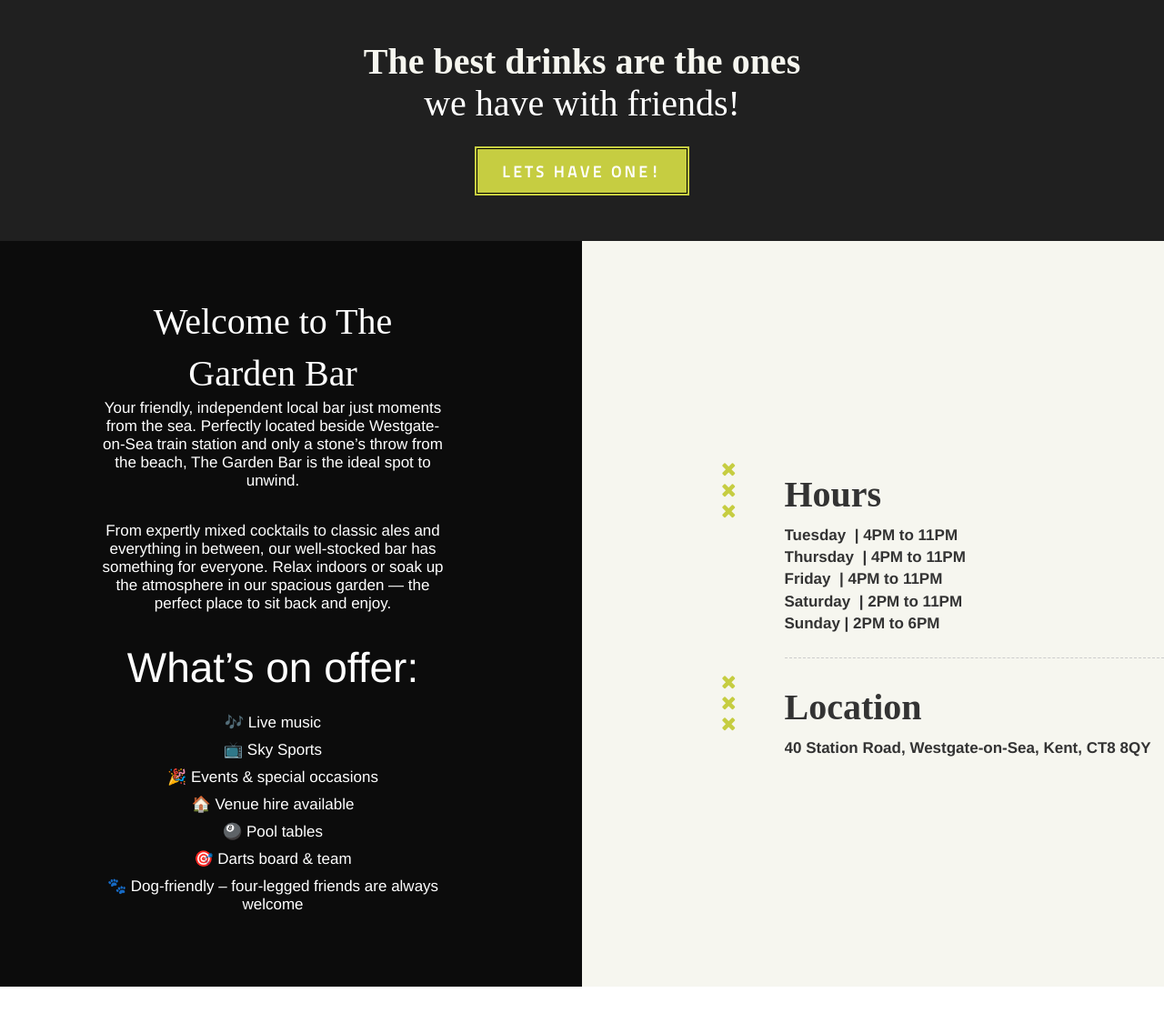
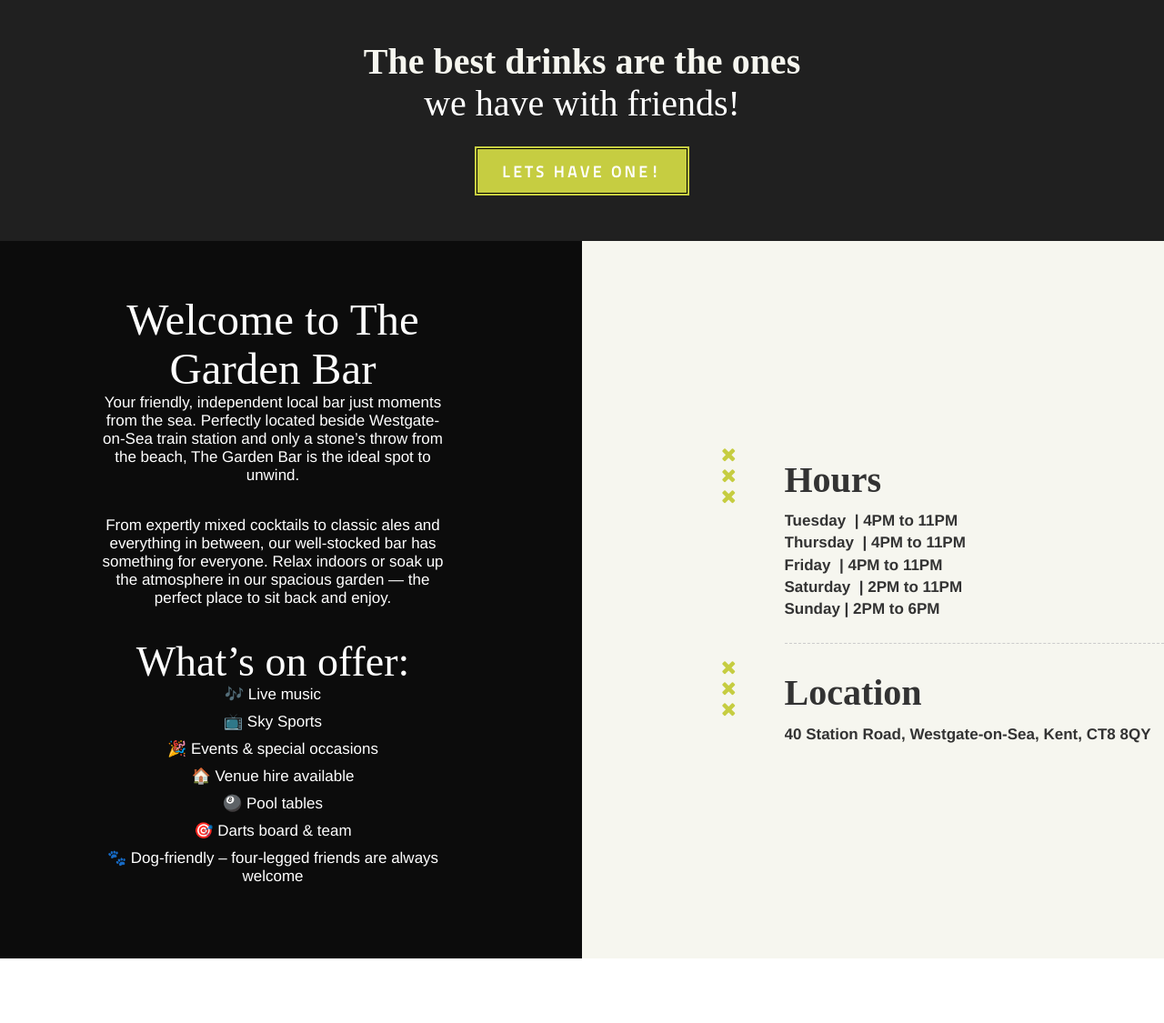
Before and after one commit to elchonger/the-garden-bar, a PHP site: page / in a window 1280 px wide. Shown: the part 956-2081 px from the top of the page at 91% size. Run offline with PHP 8.4, Linux system fonts and the light colour scheme; some web fonts are replaced.

Commit message:
Update index.php

```diff
--- a/index.php
+++ b/index.php
@@ -81,7 +81,7 @@
           <div class="ct-colLeft-inside">
 
 
-            <div class="ct-header">Welcome to The Garden Bar</div>
+            <div class="ct-header"><h2>Welcome to The Garden Bar</h2></div>
            <p class="ct-u-paddingBottom25">
     Your friendly, independent local bar just moments from the sea. Perfectly
     located beside Westgate-on-Sea train station and only a stone’s throw from
@@ -94,7 +94,7 @@
     atmosphere in our spacious garden — the perfect place to sit back and enjoy.
   </p>
 
-  <h3 class="ct-u-paddingBottom25">What’s on offer:</h3>
+  <div class="ct-header"><h3>What’s on offer:</h3></div>
 
     <p>🎶 Live music</p>
     <p>📺 Sky Sports</p>
```
